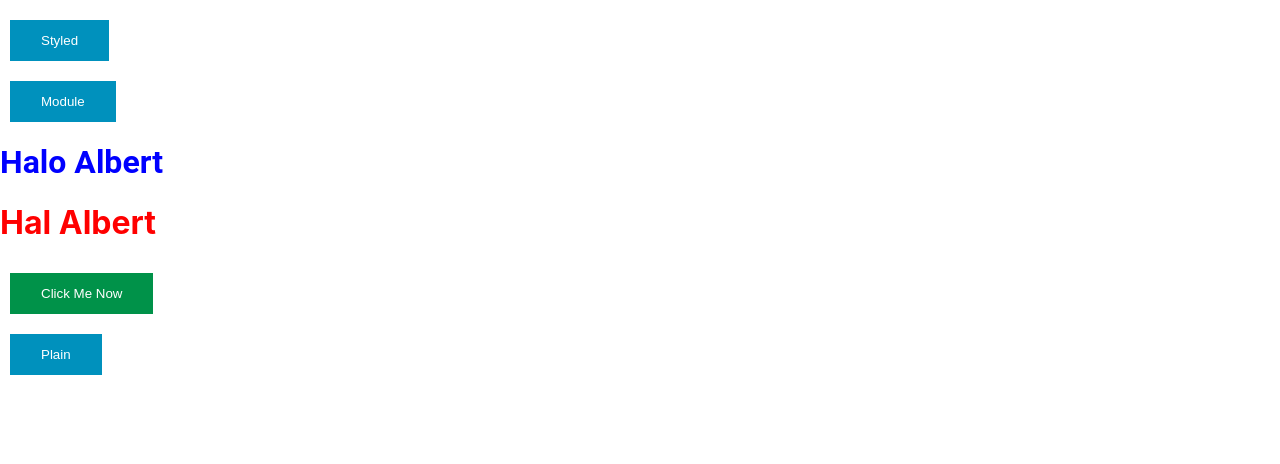
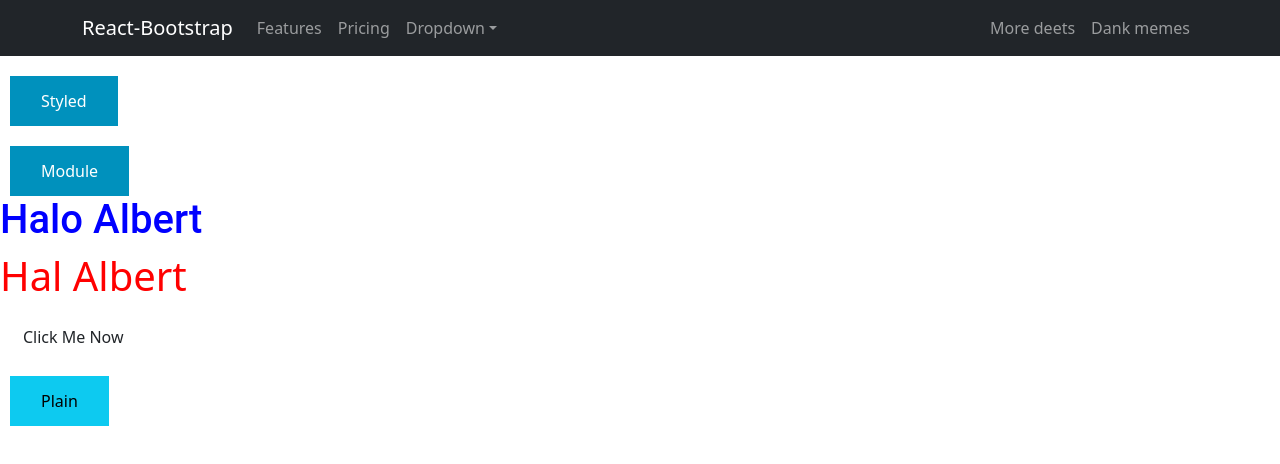
Before and after one commit to albertofcyber98/tutorial-reactv1, a React (Create React App) app: page / in a window 1280 px wide. Shown: the top 464 px of the page. Built offline with nearby package versions, Linux system fonts and the light colour scheme.

Commit message:
2. Styling Sass,Plain,Module,Inline,Bootstrap

```diff
--- /dev/null
+++ b/src/Materi/Styling/Bootstrap/index.jsx
@@ -0,0 +1,35 @@
+import React from 'react';
+import 'bootstrap/dist/css/bootstrap.min.css';
+import { Container, Nav, Navbar, NavDropdown } from 'react-bootstrap';
+
+export default class Bootstrap extends React.Component{
+    render(){
+        return(
+            <Navbar collapseOnSelect expand="lg" bg="dark" variant="dark">
+            <Container>
+            <Navbar.Brand href="#home">React-Bootstrap</Navbar.Brand>
+            <Navbar.Toggle aria-controls="responsive-navbar-nav" />
+            <Navbar.Collapse id="responsive-navbar-nav">
+                <Nav className="me-auto">
+                <Nav.Link href="#features">Features</Nav.Link>
+                <Nav.Link href="#pricing">Pricing</Nav.Link>
+                <NavDropdown title="Dropdown" id="collasible-nav-dropdown">
+                    <NavDropdown.Item href="#action/3.1">Action</NavDropdown.Item>
+                    <NavDropdown.Item href="#action/3.2">Another action</NavDropdown.Item>
+                    <NavDropdown.Item href="#action/3.3">Something</NavDropdown.Item>
+                    <NavDropdown.Divider />
+                    <NavDropdown.Item href="#action/3.4">Separated link</NavDropdown.Item>
+                </NavDropdown>
+                </Nav>
+                <Nav>
+                <Nav.Link href="#deets">More deets</Nav.Link>
+                <Nav.Link eventKey={2} href="#memes">
+                    Dank memes
+                </Nav.Link>
+                </Nav>
+            </Navbar.Collapse>
+            </Container>
+            </Navbar>
+        )
+    }
+}
--- a/src/Materi/Styling/index.jsx
+++ b/src/Materi/Styling/index.jsx
@@ -4,11 +4,13 @@
 import Sass from "./Sass";
 import Module from "./Module";
 import Styled from "./Styled";
+import Bootstrap from "./Bootstrap";
 
 export default class Styling extends React.Component{
     render(){
         return(
             <div>
+                <Bootstrap/>
                 <Styled />
                 <Module />
                 <Inline />
```
